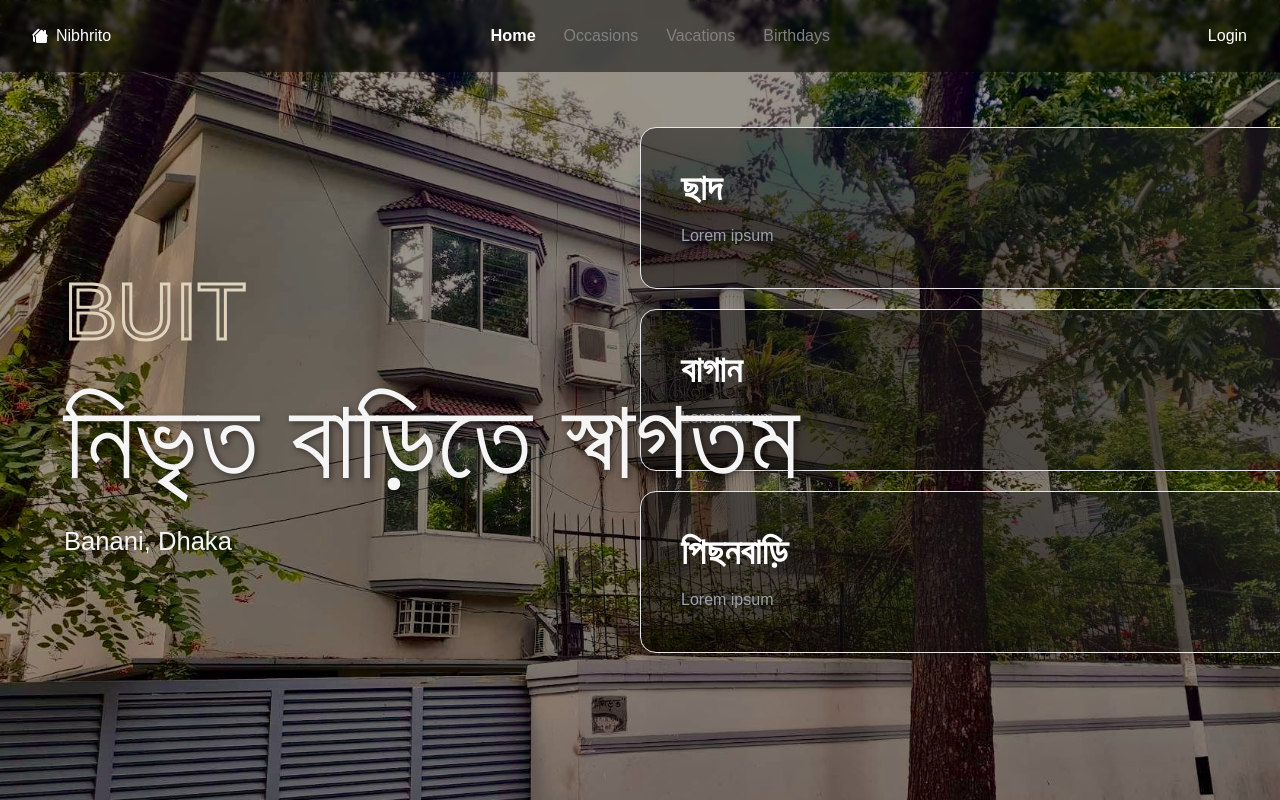
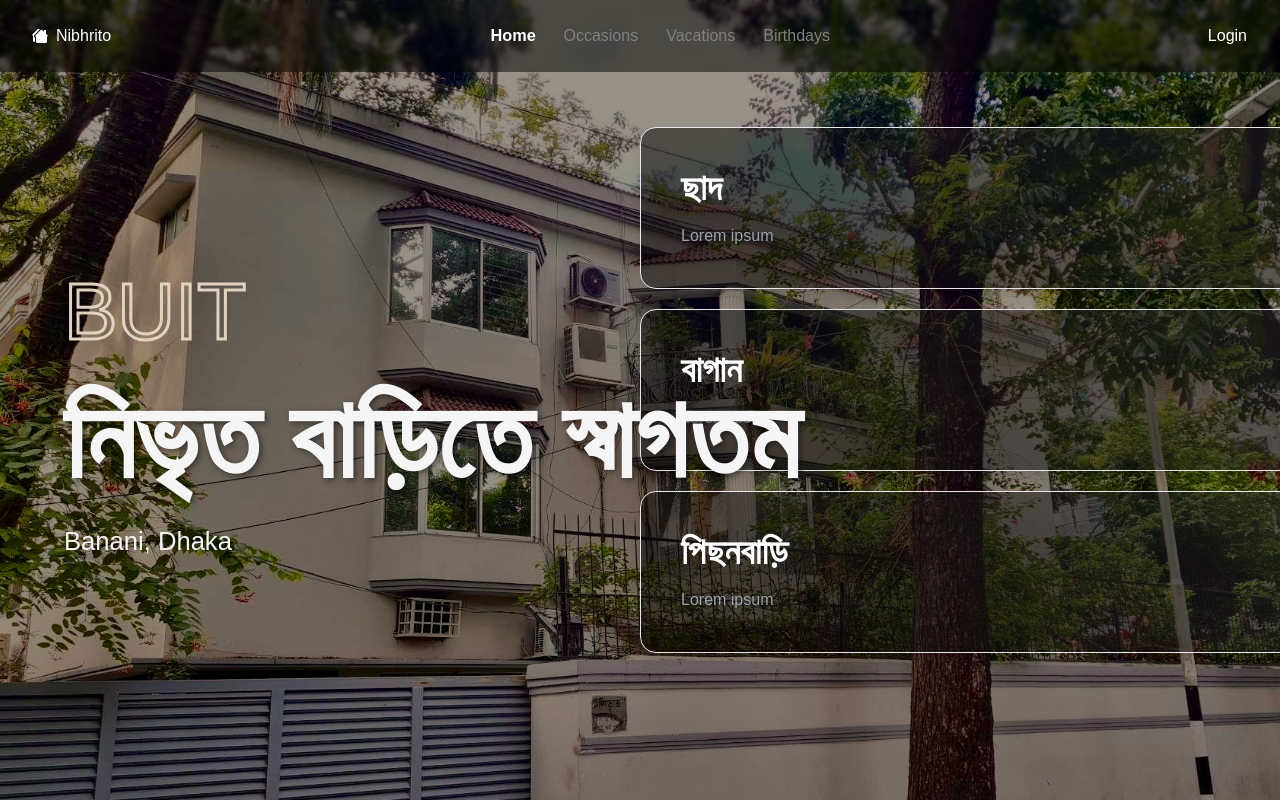
Before and after one commit to IshmamDC217/BUIT-ChobiGhor, a Next.js app: page / in a window 1280 px wide. Shown: the top 800 px of the page. Built offline with nearby package versions, Linux system fonts and the light colour scheme.

Commit message:
Title change

```diff
--- a/components/Homepage.tsx
+++ b/components/Homepage.tsx
@@ -9,7 +9,7 @@ const Homepage: React.FC = () => {
             <div className="backdrop">
               <div className="hero-info">
                 <h2 className="my-8">BUIT</h2>
-                <h1 className='max-w-5xl'>নিভৃত বাড়িতে স্বাগতম</h1>
+                <h1 className='max-w-5xl font-bold'>নিভৃত বাড়িতে স্বাগতম</h1>
                 <h3>Banani, Dhaka</h3>
               </div>
               <div className="hero-image hi-1 backgroundTint"></div>
```
